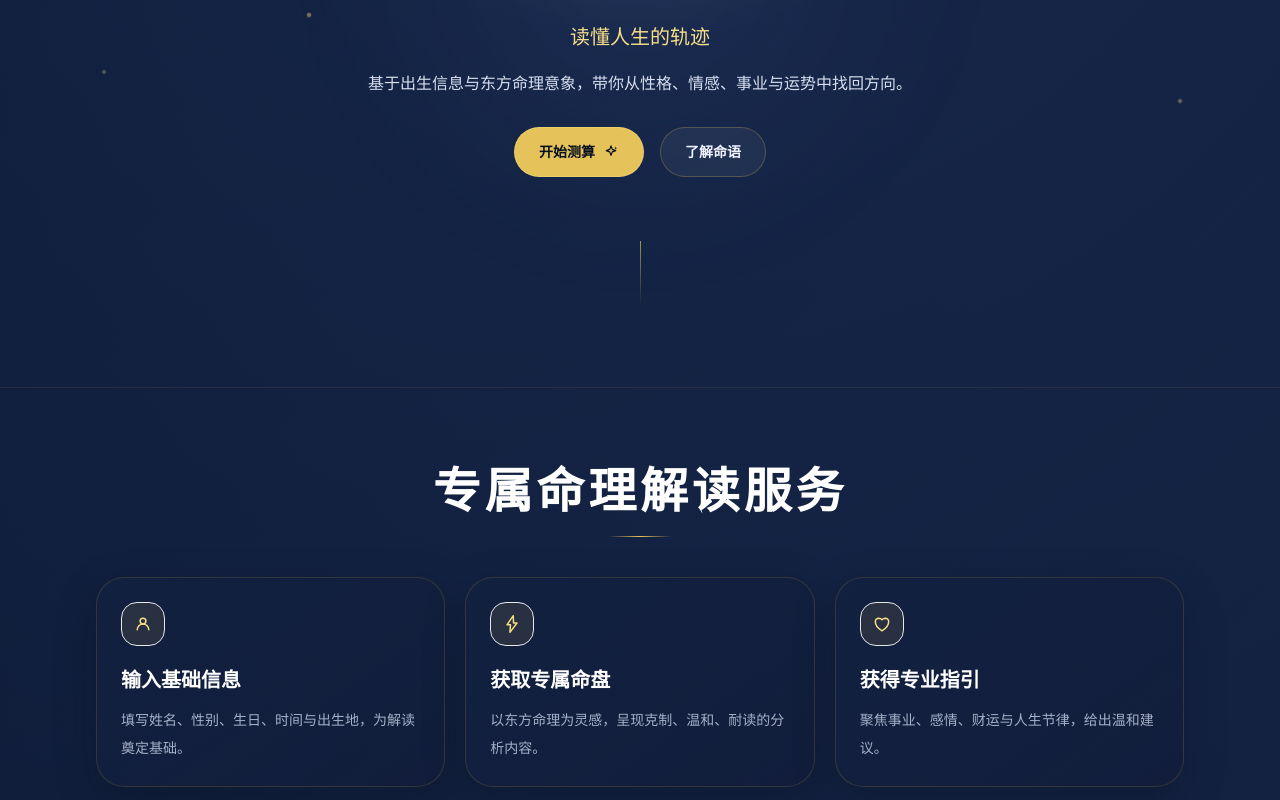
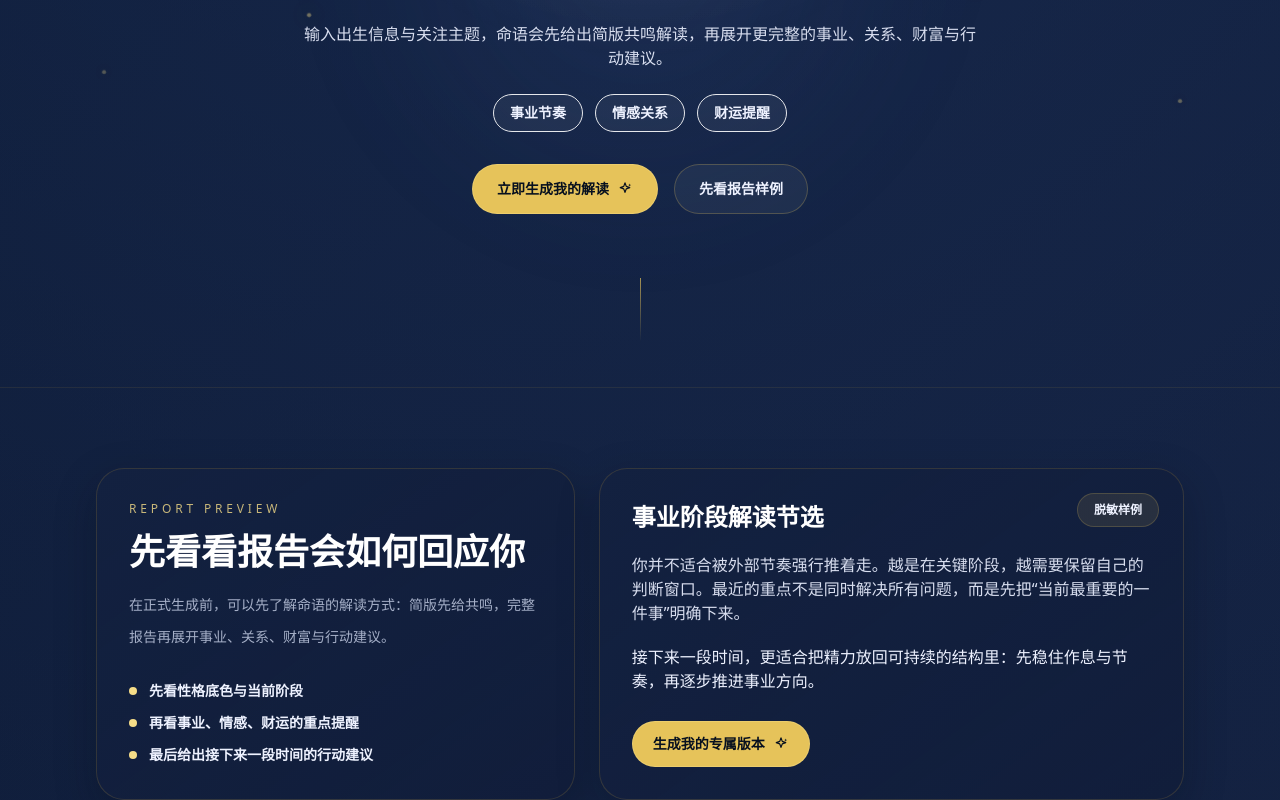
Before and after one commit to wangkun164719-debug/mingyu-frontend, a React (Vite) app: page / in a window 1280 px wide. Shown: the part 412-1212 px from the top of the page. Built offline with nearby package versions, Linux system fonts and the light colour scheme; no server answers.

Commit message:
Optimize new user conversion flow

```diff
--- a/src/pages/HomePage.jsx
+++ b/src/pages/HomePage.jsx
@@ -14,6 +14,14 @@ import {
 } from "../data/site";
 import { trackEvent, usePageView, useScrollDepth } from "../services/analytics";
 
+const heroPromises = ["事业节奏", "情感关系", "财运提醒"];
+
+const sampleHighlights = [
+  "先看性格底色与当前阶段",
+  "再看事业、情感、财运的重点提醒",
+  "最后给出接下来一段时间的行动建议"
+];
+
 export default function HomePage() {
   usePageView("home");
   useScrollDepth({ 50: "home_scroll_50", 90: "home_scroll_90" });
@@ -27,13 +35,23 @@ export default function HomePage() {
           <div className="mb-5 flex justify-center rounded-full border border-gold-400/12 bg-gold-400/5 p-4 shadow-[0_0_40px_rgba(230,195,90,0.08)]">
             <SparkIcon className="h-14 w-14 text-gold-400 sm:h-16 sm:w-16" />
           </div>
-          <h1 className="font-display text-4xl font-semibold leading-tight tracking-[0.12em] text-white sm:text-5xl lg:text-7xl">
-            聆听命运的低语
+          <h1 className="max-w-4xl font-display text-4xl font-semibold leading-tight tracking-[0.08em] text-white sm:text-5xl lg:text-6xl">
+            3 分钟看懂你的阶段节律
           </h1>
-          <p className="mt-5 text-lg text-gold-300 sm:text-xl">读懂人生的轨迹</p>
+          <p className="mt-5 text-lg text-gold-300 sm:text-xl">生成事业、情感与财运的专属解读</p>
           <p className="mx-auto mt-5 max-w-2xl text-sm leading-8 text-mist-200 sm:text-base">
-            基于出生信息与东方命理意象，带你从性格、情感、事业与运势中找回方向。
+            输入出生信息与关注主题，命语会先给出简版共鸣解读，再展开更完整的事业、关系、财富与行动建议。
           </p>
+          <div className="mt-6 flex flex-wrap justify-center gap-3">
+            {heroPromises.map((item) => (
+              <span
+                key={item}
+                className="rounded-full border border-gold-400/18 bg-white/5 px-4 py-2 text-xs font-semibold text-gold-200 sm:text-sm"
+              >
+                {item}
+              </span>
+            ))}
+          </div>
 
           <div className="mt-8 flex flex-col gap-4 sm:flex-row">
             <Link
@@ -41,20 +59,63 @@ export default function HomePage() {
               className="inline-flex items-center justify-center gap-2 rounded-full border border-gold-300/40 bg-gold-400 px-6 py-3.5 text-sm font-semibold text-ink-950 transition duration-200 hover:-translate-y-0.5 hover:shadow-[0_14px_28px_rgba(198,157,45,0.24)] active:scale-[0.98]"
               onClick={() => trackEvent("click_start_measure", { cta_area: "home_hero" })}
             >
-              开始测算
+              立即生成我的解读
               <SparkIcon className="h-4 w-4" />
             </Link>
             <Link
-              to="/about"
+              to="/#report-sample"
               className="inline-flex items-center justify-center rounded-full border border-gold-400/25 bg-white/5 px-6 py-3.5 text-sm font-semibold text-mist-100 transition duration-200 hover:-translate-y-0.5 hover:border-gold-300/40 hover:bg-white/10 active:scale-[0.98]"
-              onClick={() => trackEvent("click_about", { cta_area: "home_hero" })}
+              onClick={() => trackEvent("click_report_sample", { cta_area: "home_hero" })}
             >
-              了解命语
+              先看报告样例
             </Link>
           </div>
           <div className="mt-16 h-16 w-px bg-gradient-to-b from-gold-400/70 to-transparent" />
         </PageSection>
       </section>
+
+      <PageSection id="report-sample" className="pt-16 sm:pt-20">
+        <div className="grid gap-6 lg:grid-cols-[0.9fr_1.1fr] lg:items-stretch">
+          <div className="panel px-6 py-8 sm:px-8">
+            <p className="text-xs uppercase tracking-[0.32em] text-gold-300/80">Report Preview</p>
+            <h2 className="mt-4 font-display text-3xl font-semibold text-white sm:text-4xl">
+              先看看报告会如何回应你
+            </h2>
+            <p className="mt-4 text-sm leading-8 text-mist-300">
+              在正式生成前，可以先了解命语的解读方式：简版先给共鸣，完整报告再展开事业、关系、财富与行动建议。
+            </p>
+            <div className="mt-7 space-y-3">
+              {sampleHighlights.map((item) => (
+                <div key={item} className="flex items-center gap-3 text-sm font-semibold text-mist-100">
+                  <span className="h-2 w-2 rounded-full bg-gold-300" />
+                  {item}
+                </div>
+              ))}
+            </div>
+          </div>
+
+          <div className="panel relative overflow-hidden px-6 py-8 sm:px-8">
+            <div className="absolute right-6 top-6 rounded-full border border-gold-400/20 bg-gold-400/10 px-4 py-2 text-xs font-semibold text-gold-200">
+              脱敏样例
+            </div>
+            <h3 className="max-w-md text-2xl font-semibold text-white">事业阶段解读节选</h3>
+            <p className="mt-5 text-sm leading-8 text-mist-200 sm:text-base">
+              你并不适合被外部节奏强行推着走。越是在关键阶段，越需要保留自己的判断窗口。最近的重点不是同时解决所有问题，而是先把“当前最重要的一件事”明确下来。
+            </p>
+            <p className="mt-5 text-sm leading-8 text-gold-200 sm:text-base">
+              接下来一段时间，更适合把精力放回可持续的结构里：先稳住作息与节奏，再逐步推进事业方向。
+            </p>
+            <Link
+              to="/measure"
+              className="mt-7 inline-flex items-center gap-2 rounded-full border border-gold-300/40 bg-gold-400 px-5 py-3 text-sm font-semibold text-ink-950 transition duration-200 hover:-translate-y-0.5 hover:shadow-[0_14px_28px_rgba(198,157,45,0.24)] active:scale-[0.98]"
+              onClick={() => trackEvent("click_start_measure", { cta_area: "home_sample" })}
+            >
+              生成我的专属版本
+              <SparkIcon className="h-4 w-4" />
+            </Link>
+          </div>
+        </div>
+      </PageSection>
 
       <PageSection className="pt-16 sm:pt-20">
         <SectionTitle icon={false} title="专属命理解读服务" />
@@ -156,16 +217,16 @@ export default function HomePage() {
 
       <PageSection className="py-20">
         <div className="panel mx-auto max-w-3xl bg-[linear-gradient(145deg,rgba(47,33,79,0.78),rgba(18,29,56,0.9))] px-6 py-10 text-center sm:px-8 lg:px-10">
-          <h3 className="font-display text-3xl font-semibold text-white sm:text-4xl">探索你的命运之书</h3>
+          <h3 className="font-display text-3xl font-semibold text-white sm:text-4xl">生成你的阶段解读</h3>
           <p className="mt-4 text-sm leading-7 text-mist-300">
-            只需几分钟，即可获得关于你的节律与方向。
+            从简版共鸣开始，再继续查看事业、财运、关系与行动建议。
           </p>
           <Link
             to="/measure"
             className="mt-8 inline-flex items-center gap-2 rounded-full border border-gold-300/40 bg-gold-400 px-6 py-3.5 text-sm font-semibold text-ink-950 transition duration-200 hover:-translate-y-0.5 hover:shadow-[0_14px_28px_rgba(198,157,45,0.24)] active:scale-[0.98]"
             onClick={() => trackEvent("click_start_measure", { cta_area: "home_bottom" })}
           >
-            立即开始
+            开始 3 分钟测算
             <SparkIcon className="h-4 w-4" />
           </Link>
         </div>
```
